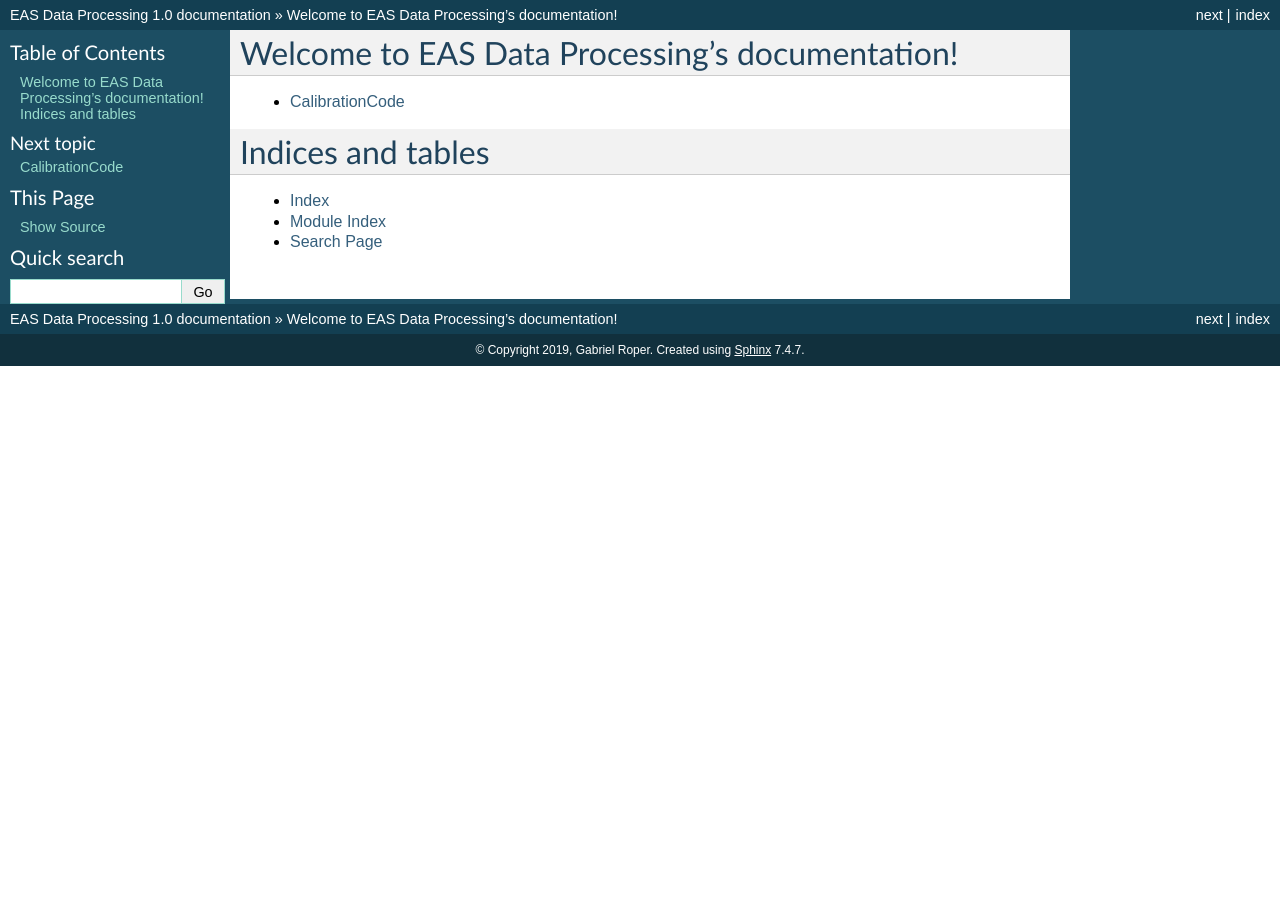
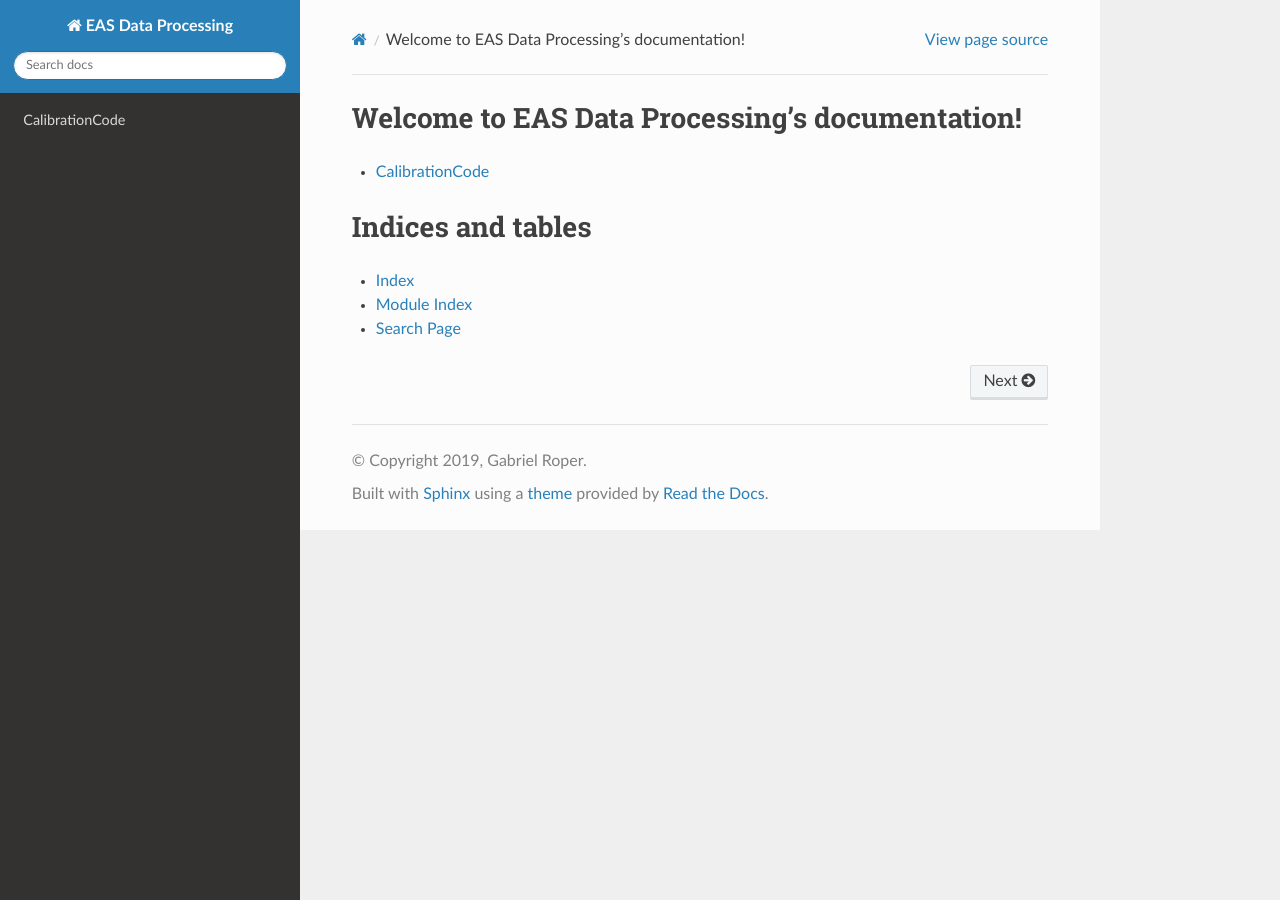
Before and after one commit to EagleAeroSport-electrcal/Data-Processing, a Sphinx documentation site: the page built from docs/index.rst, in a window 1280 px wide. Built offline with Sphinx 7.4.7 and the Read the Docs theme 2.0.0, drawn with Linux system fonts in a browser that asks for light colours.

Commit message:
fixed up conf.py for docs

```diff
--- a/docs/conf.py
+++ b/docs/conf.py
@@ -13,7 +13,7 @@
 import os
 import sys
 sys.path.insert(0, os.path.abspath('../CalibrationCode'))
-
+print(sys.path)
 
 # -- Project information -----------------------------------------------------
 
@@ -50,7 +50,7 @@ autosummary_generate = True
 # The theme to use for HTML and HTML Help pages.  See the documentation for
 # a list of builtin themes.
 #
-html_theme = 'classic'
+html_theme = 'sphinx_rtd_theme'
 
 # Add any paths that contain custom static files (such as style sheets) here,
 # relative to this directory. They are copied after the builtin static files,
```
